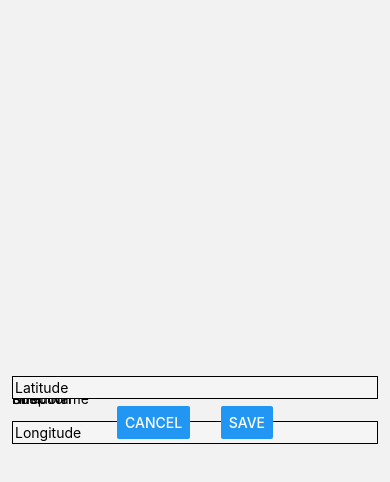
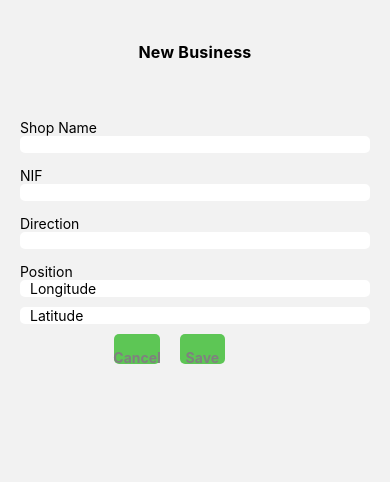
Before and after one commit to JorgeSanchezL/Floorecer, a React Native app in the folder floorecer/: screen /newBusiness in a window 390 px wide. Shown: the top 482 px of the page. Built offline with nearby package versions, Linux system fonts and the light colour scheme.

Commit message:
New business more componets

```diff
--- a/floorecer/App.js
+++ b/floorecer/App.js
@@ -8,7 +8,6 @@ const App = () => {
   return (
     <NavigationContainer>
       <AppStack />
-
     </NavigationContainer>
   );
 }
--- a/floorecer/src/components/CustomButton.js
+++ b/floorecer/src/components/CustomButton.js
@@ -31,7 +31,13 @@ const styles =StyleSheet.create({
         backgroundColor:'#5dc655',
     },
     container_terciario:{
-
+        width:'25%',
+        padding:15,
+        borderRadius:5,
+        alignItems:'center',
+        marginVertical:10,
+        marginHorizontal:10,
+        backgroundColor:'#5dc655',
     },
     text:{
         fontWeight:'bold',
--- a/floorecer/src/navigation/AppStack.js
+++ b/floorecer/src/navigation/AppStack.js
@@ -13,7 +13,7 @@ const Stack = createStackNavigator();
 const AppStack = () => {
     return (
         <Stack.Navigator
-            initialRouteName='login'
+            initialRouteName='newBusiness'
             screenOptions={{
                 headerShown: false
             }}
--- a/floorecer/src/screens/NewBusiness.jsx
+++ b/floorecer/src/screens/NewBusiness.jsx
@@ -1,82 +1,87 @@
 import React, { useState, Component } from "react";
-import { View, Text, TextInput, Button, StyleSheet, Pressable } from "react-native";
+import { View, Text, TextInput, Button, StyleSheet, Pressable, useWindowDimensions } from "react-native";
+import CustomInput from '../components/CustomInput';
+import CustomButton from '../components/CustomButton';
 
-const App = () => (
-  <View
-    style={{
-      flex: 1,
-      marginVertical: 30,
-      //justifyContent: "flex-start",
-      justifyContent: "center",
-    }}
-  >
+const NewBusiness = () => {
+  const [shopName, setShopName] = useState("");
+  const [nif, setNif] = useState("");
+  const [direction, setDirection] = useState("");
+  const [longitude, setLongitude] = useState("");
+  const [latitude, setLatitude] = useState("");
 
-    <MyTextInput name = 'Shop Name' />
-    <MyTextInput name = 'NIF' />
-    <MyTextInput name = 'Direction' />
-    <MyTextInput name = 'Position' info = 'Longitude'/>
-    <MyTextInput info = 'Latitude'/>
-    <View style={{
-        //flex: 1,
-        marginVertical: 30,
-        marginHorizontal: '30%',
-        alignItems: "flex-end",
-        //alignSelf: "flex-end",
-        flexDirection: 'row',
-        justifyContent: "space-between",
-    }}>
-        <Button
-            style={{flex: 1, marginHorizontal: 20,marginVertical: 30,}}
-            title = 'Cancel'
-        />
-        <Button
-            style={{flex: 1, marginHorizontal: 20,marginVertical: 30,}}
-            title="Save"
-        />
-      </View>
+  const {height}=useWindowDimensions();
+
+  return(
+  <View style={styles.mainContainer}>
+    <Text style={[styles.title,{marginVertical:height * 0.05}]}>New Business</Text>
+    <MyTextInput name = 'Shop Name' value={shopName} setValue={setShopName}/>
+    <MyTextInput name = 'NIF' value={nif} setValue={setNif}/>
+    <MyTextInput name = 'Direction' value={direction} setValue={setDirection}/>
+    <MyTextInput name = 'Position' info = 'Longitude' value={longitude} setValue={setLongitude}/>
+    <MyTextInput info = 'Latitude' value={latitude} setValue={setLatitude}/>
+
+    <View style = {{flex:0, flexDirection:'row'}}>
+      <CustomButton text="Cancel" type = 'terciario'/>
+      <CustomButton text="Save" type = 'terciario'/>
+    </View>
+
+
   </View>
 
-);
-
-export let MyTextInput = (props) => {
-  const [name, setName] = useState(props.name);
+);}
+export const MyTextInput = (props) => {
 
   return (
     <View
-      style={{flex: 0}}
+      style={{width:'100%',}}
     >
-      <Text style={{ marginHorizontal: 12, marginVertical: name ? 14 : 0 }}>
-        {name}
+      <Text style={{ marginTop: props.name ? 14 : 0 ,height: !props.name ? 10 : null }}>
+        {props.name}
       </Text>
 
       <TextInput
-        style={{ padding: 2, marginHorizontal: 12, borderWidth: 1, backgroundColor: "#f5f5f5" }}
+        //style={{ padding: 0, marginHorizontal: 12, borderWidth: 1, backgroundColor: "white" }}
+        style = {styles.InputContainer}
         placeholder={props.info}
-        //onChangeText={(text) => setName(text)}
+        value={props.value}
+        onChangeText={props.setValue}
       />
     </View>
   );
 };
 
+
+
 const styles = StyleSheet.create({
-    button: {
-        flex: 1,
-      alignItems: 'center',
-      justifyContent: 'center',
-      paddingVertical: 12,
-      paddingHorizontal: 32,
-      marginHorizontal: 10,
-      borderRadius: 4,
-      elevation: 3,
-      backgroundColor: 'black',
+    mainContainer:{
+      alignItems:'center',
+      paddingHorizontal:20,
     },
-    text: {
+    InputContainer:{
+      backgroundColor:'white',
+        width:'100%',
+        borderColor:'transparent',
+        //borderWidth:15,
+        borderRadius:5,
+
+        paddingHorizontal:10,
+        //marginVertical:5,
+    },
+    title: {
       fontSize: 16,
       lineHeight: 21,
       fontWeight: 'bold',
       letterSpacing: 0.25,
-      color: 'white',
+      color: 'black',
+      //width:'70%',
+      maxWidth: 300,
+      maxHeight: 200,
+
+      //justifyContent:'center',
+      //margin: 10,
+      textAlign:'center'
     },
   });
 
-export default App;
+export default NewBusiness;
```
